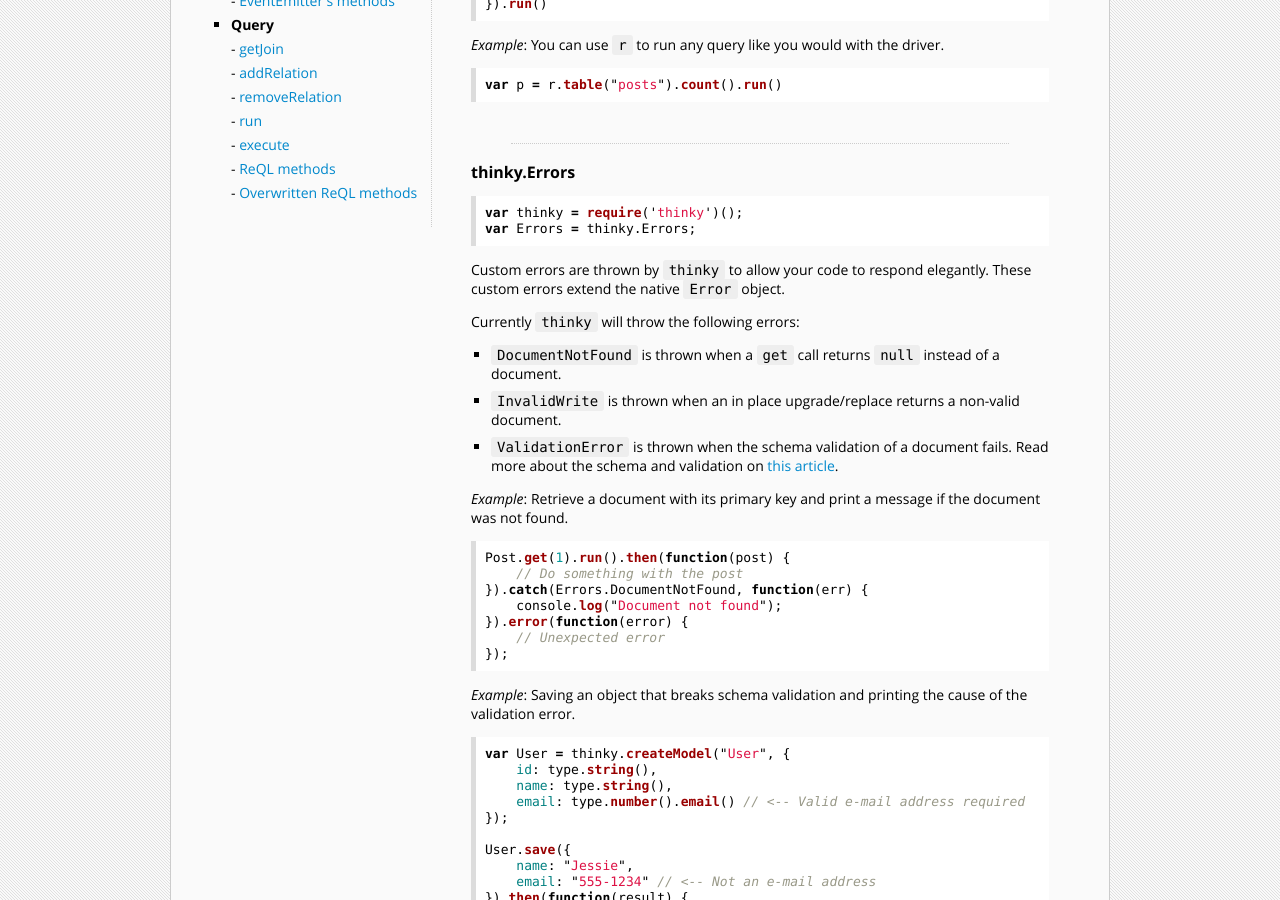
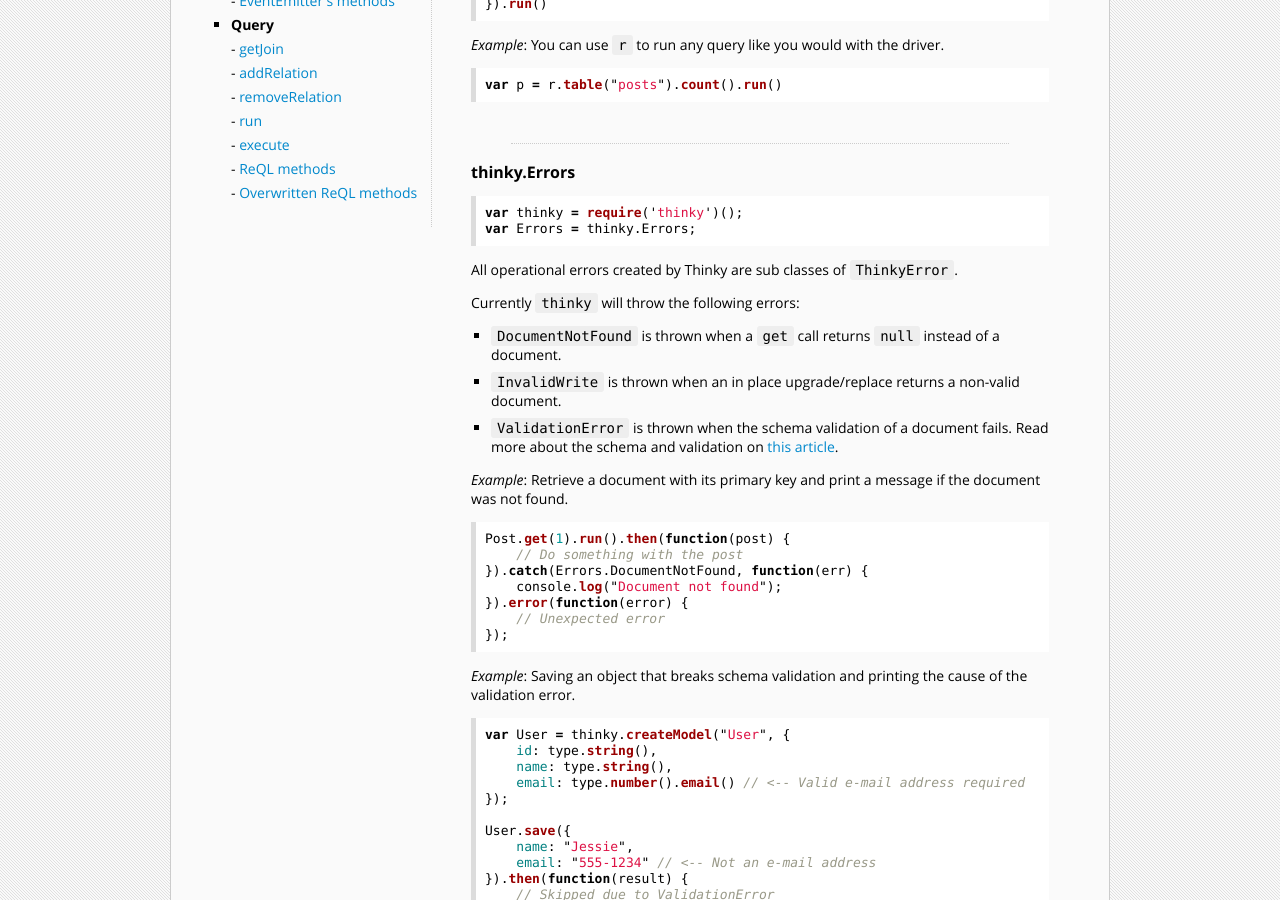
Before and after one commit to neumino/thinky, a Jekyll site: the page built from documentation/api/thinky.md, in a window 1280 px wide and 900 px high, scrolled down 1290 px. Built offline with Jekyll 4.4.1, drawn with Linux system fonts in a browser that asks for light colours; Markdown is read by kramdown in place of the engine named in the settings.

Commit message:
Update docs for #417

````diff
--- a/documentation/api/thinky.md
+++ b/documentation/api/thinky.md
@@ -91,8 +91,7 @@ var thinky = require('thinky')();
 var Errors = thinky.Errors;
 ```
 
-Custom errors are thrown by `thinky` to allow your code to respond elegantly.
-These custom errors extend the native `Error` object.
+All operational errors created by Thinky are sub classes of `ThinkyError`.
 
 Currently `thinky` will throw the following errors:
 
````
